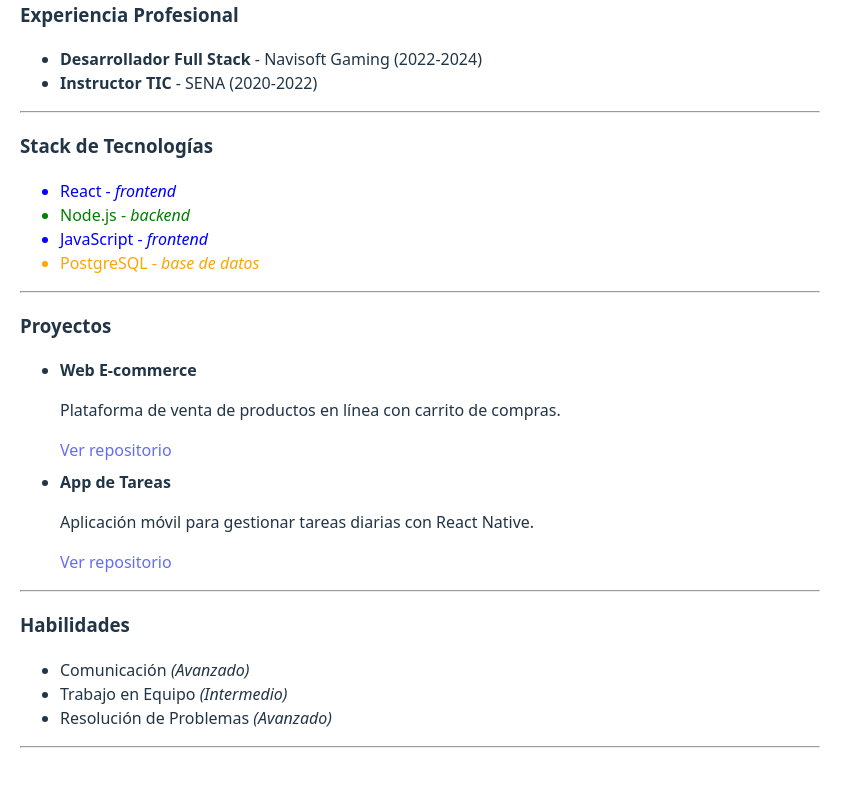
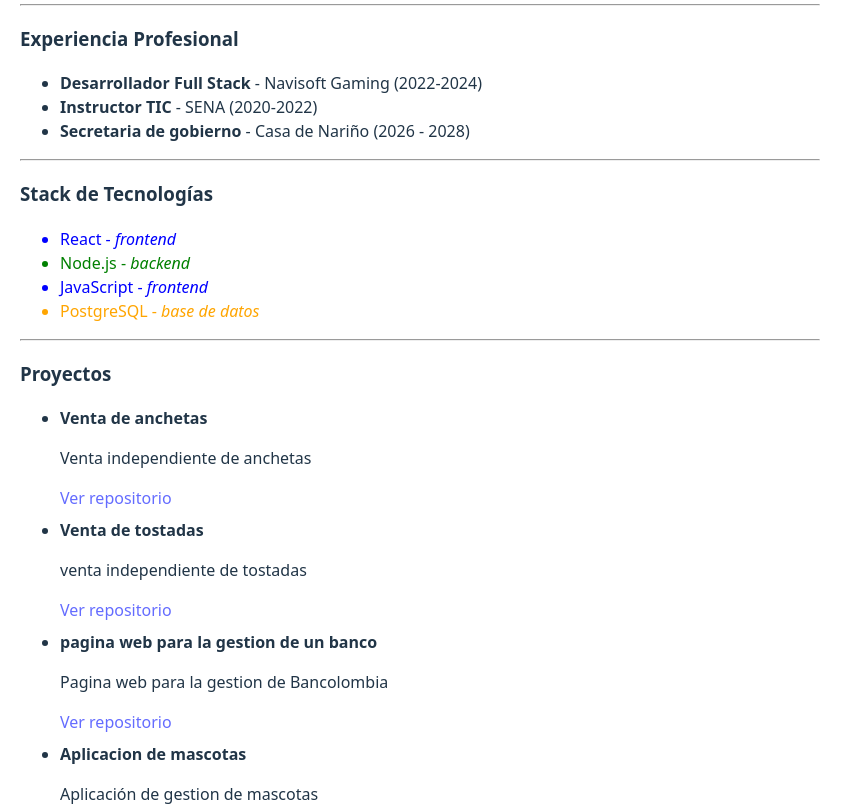
Before and after one commit to KarenGaleano123/cv-react-karen-galeano, a React (Vite) app in the folder cv-react-karen-galeano/: page / in a window 1280 px wide. Shown: the part 460-1266 px from the top of the page, without its empty margins (0-863 px from the left). Before the commit the page ends 1236 px from the top, so only its background shows below. Built offline with nearby package versions, Linux system fonts and the light colour scheme.

Commit message:
componentes App.jsx actualizados

```diff
--- a/cv-react-karen-galeano/src/App.jsx
+++ b/cv-react-karen-galeano/src/App.jsx
@@ -12,7 +12,7 @@ import {
 
 import CabeceraCV from "./components/CabeceraCV";
 import Perfil from "./components/Perfil";
-import Educacion from "./components/Experiencia";
+import Educacion from "./components/Educacion";
 import Experiencia from "./components/Experiencia";
 import StackTecnologias from "./components/StackTecnologias";
 import Proyectos from "./components/Proyectos";
--- a/cv-react-karen-galeano/src/data/cvData.js
+++ b/cv-react-karen-galeano/src/data/cvData.js
@@ -15,6 +15,12 @@ export const educacion = [
     titulo: "Ingeniería en Sistemas",
     universidad: "Universidad Nacional",
     periodo: "2018-2022"
+  },
+  {
+    id: 2,
+    titulo: "Tecnologo en analisis y desarrollo de software",
+    universidad: "SENA",
+    periodo: "2025 - 2027"
   }
 ];
 
@@ -30,6 +36,12 @@ export const experiencia = [
     puesto: "Instructor TIC",
     empresa: "SENA",
     periodo: "2020-2022"
+  },
+  {
+    id: 3,
+    puesto: "Secretaria de gobierno",
+    empresa: "Casa de Nariño",
+    periodo: "2026 - 2028"
   }
 ];
 
@@ -44,15 +56,23 @@ export const stackTecnologias = [
 export const proyectos = [
   {
     id: 1,
-    nombre: "Web E-commerce",
-    descripcion: "Plataforma de venta de productos en línea con carrito de compras.",
-    enlace: "https://github.com/usuario/proyecto-ecommerce"
+    nombre: "Venta de anchetas",
+    descripcion: "Venta independiente de anchetas"
   },
   {
     id: 2,
-    nombre: "App de Tareas",
-    descripcion: "Aplicación móvil para gestionar tareas diarias con React Native.",
-    enlace: "https://github.com/usuario/app-tareas"
+    nombre: "Venta de tostadas",
+    descripcion: "venta independiente de tostadas",
+  },
+  {
+    id: 3,
+    nombre: "pagina web para la gestion de un banco",
+    descripcion: "Pagina web para la gestion de Bancolombia"
+  },
+  {
+    id: 4,
+    nombre: "Aplicacion de mascotas",
+    descripcion: "Aplicación de gestion de mascotas"
   }
 ];
 
```
